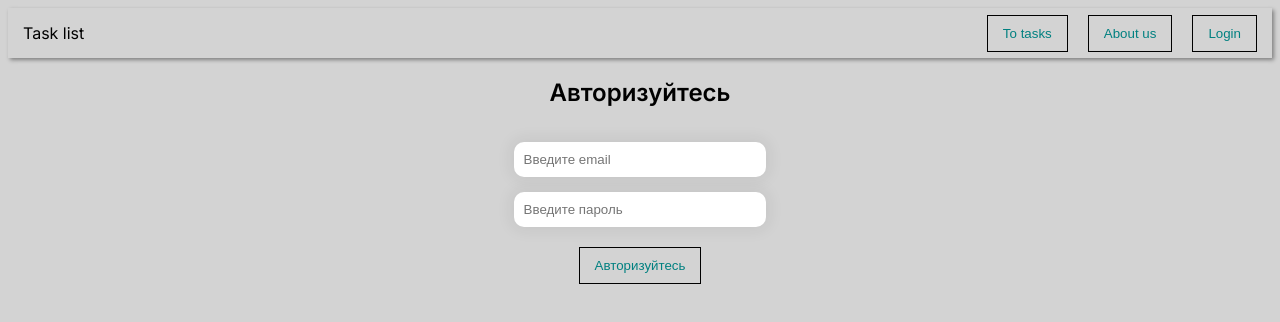
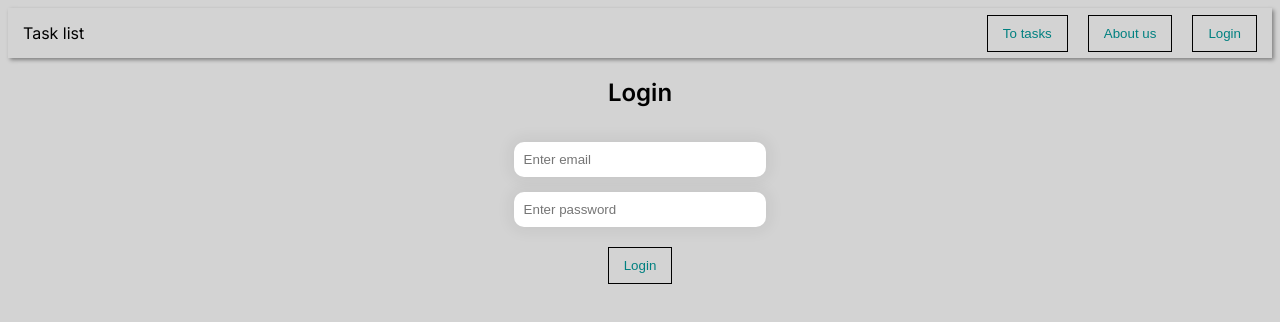
Before and after one commit to apachqq/task-list-vue, a Vue app: page /login in a window 1280 px wide. Shown: the top 322 px of the page. Built offline with nearby package versions, Linux system fonts and the light colour scheme; no server answers.

Commit message:
isAuth-beforeEach-in-vue-router

```diff
--- a/src/pages/LoginPage.vue
+++ b/src/pages/LoginPage.vue
@@ -1,14 +1,14 @@
 <template>
     <div class="card">
-        <h2>Авторизуйтесь</h2>
+        <h2>Login</h2>
         <form>
             <div class="input">
-                <input type="email" placeholder="Введите email" v-model="email">
+                <input type="email" placeholder="Enter email" v-model="email">
             </div>
             <div class="input">
-                <input type="password" placeholder="Введите пароль" v-model="password">
+                <input type="password" placeholder="Enter password" v-model="password">
             </div>
-            <my-button style="margin-top: 20px;" @click.prevent="login">Авторизуйтесь</my-button>
+            <my-button style="margin-top: 20px;" @click.prevent="login">Login</my-button>
         </form>
     </div>
 </template>
--- a/src/router/index.js
+++ b/src/router/index.js
@@ -4,16 +4,26 @@ import TodosPage from '@/pages/TodosPage'
 import AboutUsPage from '@/pages/AboutUsPage'
 import LoginPage from '@/pages/LoginPage'
 import PageNotFound from '@/pages/PageNotFound'
+import index from '@/store'
 
 const router = createRouter({
     history: createWebHistory(),
     routes: [
-        {path: '/', component: HomePage},
-        {path: '/todos', component: TodosPage},
-        {path: '/about', component: AboutUsPage},
+        {path: '/', name: 'HomePage', component: HomePage},
+        {path: '/todos', name: 'TodosPage', component: TodosPage},
+        {path: '/about', name: 'AboutUsPage', component: AboutUsPage},
         {path: '/login', name: 'LoginPage', component: LoginPage},
-        {path: '/:notFound(.*)', component: PageNotFound}
+        {path: '/:notFound(.*)', name: 'PageNotFound', component: PageNotFound}
     ]
 })
 
+router.beforeEach((to, from, next) => {
+    if (!index.state.isAuth && to.name === 'TodosPage') {
+        alert('To access the list of tasks, please log in')
+        next('/login')
+    } else {
+        next()
+    }
+})
+
 export default router
```
